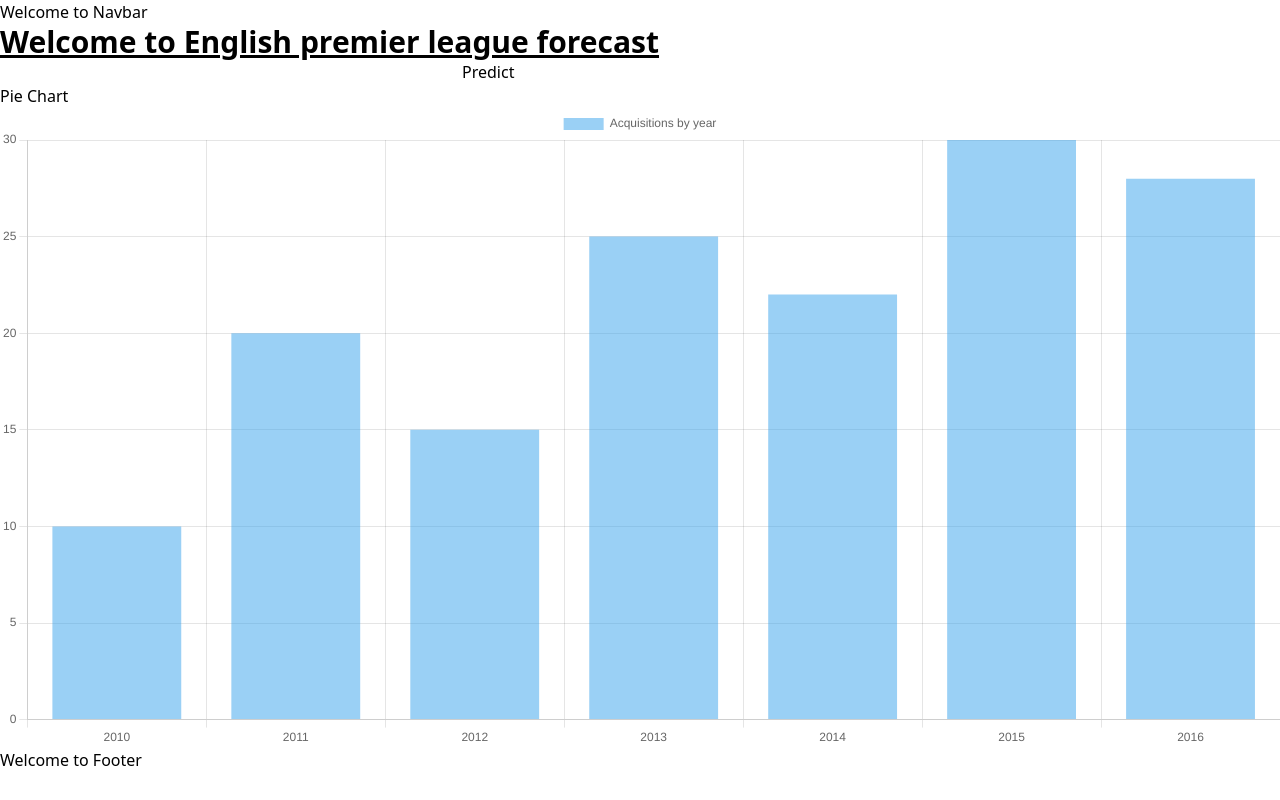
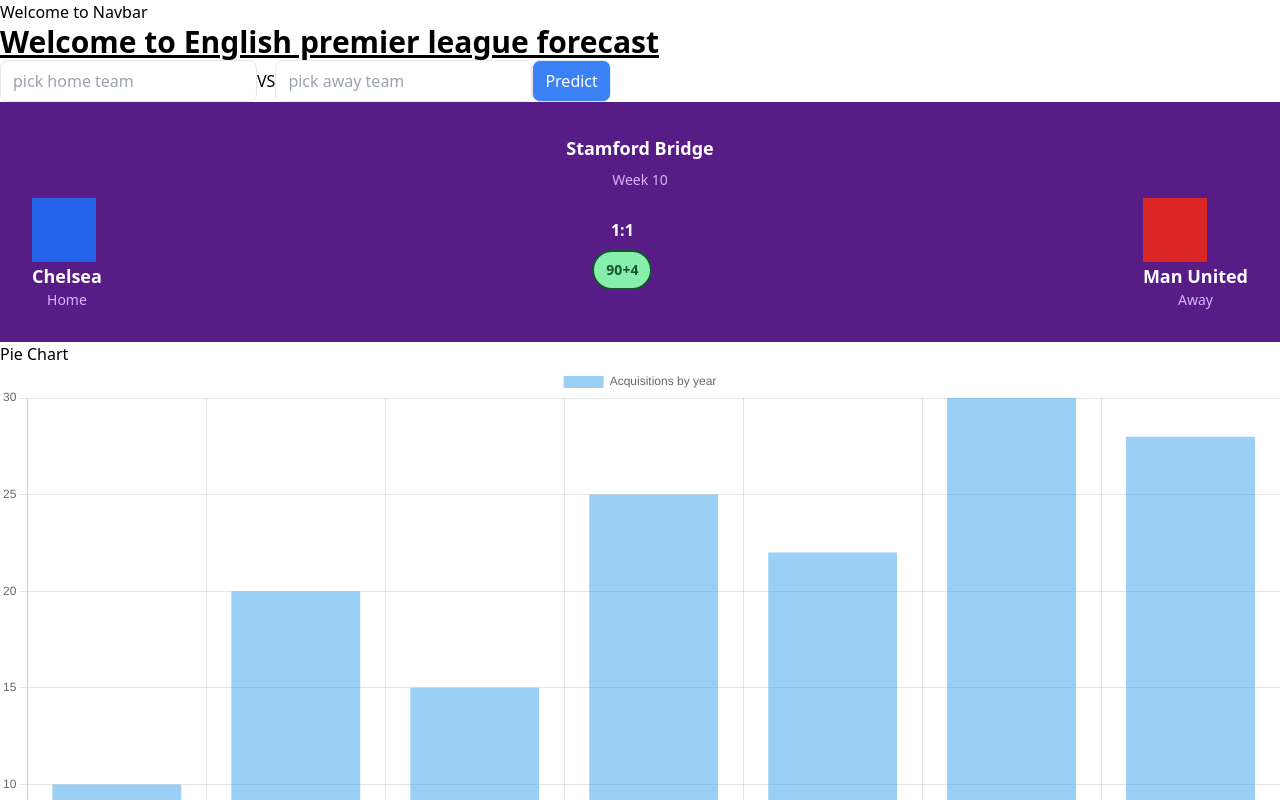
Before and after one commit to Aladdin4u/mindsdb-Hackathoon, a Next.js app: page / in a window 1280 px wide. Shown: the top 800 px of the page. Built offline with nearby package versions, Linux system fonts and the light colour scheme.

Commit message:
added some css

```diff
--- a/pages/index.js
+++ b/pages/index.js
@@ -8,28 +8,27 @@
 Chart.register(CategoryScale);
 export default function Home() {
   // console.log(response);
-  const [eplTeams, setEplTeam] = useState(teams)
+  const [eplTeams, setEplTeam] = useState(teams);
   const [teamForm, setTeamForm] = useState({
     homeTeam: "",
-    awayTeam: ""
+    awayTeam: "",
   });
 
   const handleChange = (e) => {
-  setTeamForm(prevTeamData => {
+    setTeamForm((prevTeamData) => {
       return {
         ...prevTeamData,
-      [e.target.name]: e.target.value
+        [e.target.name]: e.target.value,
+      };
+    });
+  };
+  const handleSubmit = (e) => {
+    e.preventDefault();
+    if (teamForm.homeTeam === teamForm.awayTeam) {
+      console.log("both teams are the same");
     }
-  })
-}
-const handleSubmit = (e) => {
-  e.preventDefault()
-  if(teamForm.homeTeam === teamForm.awayTeam) {
-    console.log("both teams are the same")
-  }
-  console.log("predicting score")
-
-}
+    console.log("predicting score");
+  };
   const Data = [
     { year: 2010, count: 10 },
     { year: 2011, count: 20 },
@@ -59,21 +58,59 @@
         <input
           list="hometeams"
           name="homeTeam"
+          placeholder="pick home team"
           onChange={handleChange}
+          value={teamForm.homeTeam}
+          className="px-3 py-2 border rounded-lg"
         />
+        VS
         <datalist id="hometeams">
-          {eplTeams.map(team => <option value={team.name} />)}
+          {eplTeams.map((team) => (
+            <option value={team.name} />
+          ))}
         </datalist>
         <input
           list="awayteams"
           name="awayTeam"
+          placeholder="pick away team"
           onChange={handleChange}
+          value={teamForm.awayTeam}
+          className="px-3 py-2 border rounded-lg"
         />
         <datalist id="awayteams">
-          {eplTeams.map(team => <option value={team.name} />)}
+          {eplTeams.map((team) => (
+            <option value={team.name} />
+          ))}
         </datalist>
-        <button>Predict</button>
+        <button className="px-3 py-2 border rounded-lg text-white bg-blue-500 hover:bg-blue-800">
+          Predict
+        </button>
       </form>
+
+      <div className="bg-purple-900 w-full p-8 flex flex-col gap-2 justify-center items-center">
+        <h2 className="text-white font-bold text-lg">Stamford Bridge</h2>
+        <h4 className="text-purple-300 font-medium text-sm">Week 10</h4>
+        <div className="w-full flex justify-between items-center">
+          <div className="flex-col justify-center items-center text-center">
+            <div className="w-16 h-16 bg-blue-600"></div>
+            <h2 className="text-white font-bold text-lg">Chelsea</h2>
+            <h4 className="text-purple-300 font-medium text-sm">Home</h4>
+          </div>
+          <div className="flex-col justify-center items-center text-center">
+            <div className="flex-row justify-between items-center text-white font-bold">
+              <span>1</span>
+              <span>:</span>
+              <span>1</span>
+            </div>
+            <h4 className="mt-2 bg-green-300 text-green-900 font-bold rounded-full border-2 border-green-900 px-3 py-2 text-sm">90+4</h4>
+          </div>
+          <div className="flex-col justify-center items-center text-center">
+            <div className="w-16 h-16 bg-red-600"></div>
+            <h2 className="text-white font-bold text-lg">Man United</h2>
+            <h4 className="text-purple-300 font-medium text-sm">Away</h4>
+          </div>
+        </div>
+      </div>
 
       <div className="w-[18] h-[18]">
         <h2>Pie Chart</h2>
```
Lines whose indentation alone changed are shown as unchanged.
